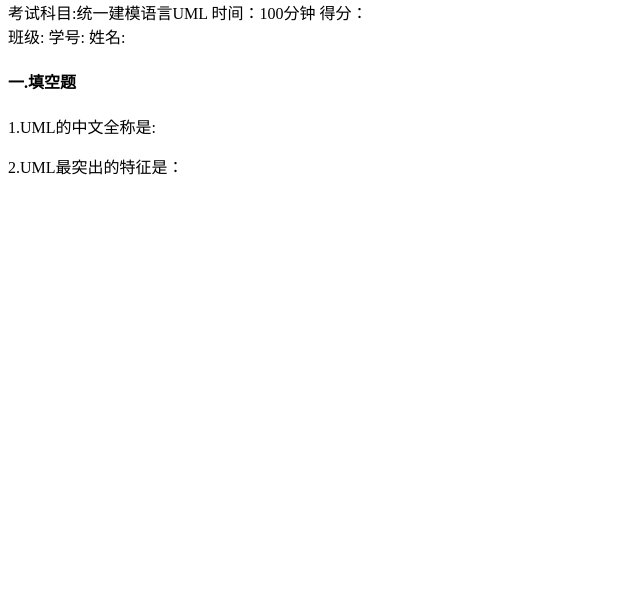
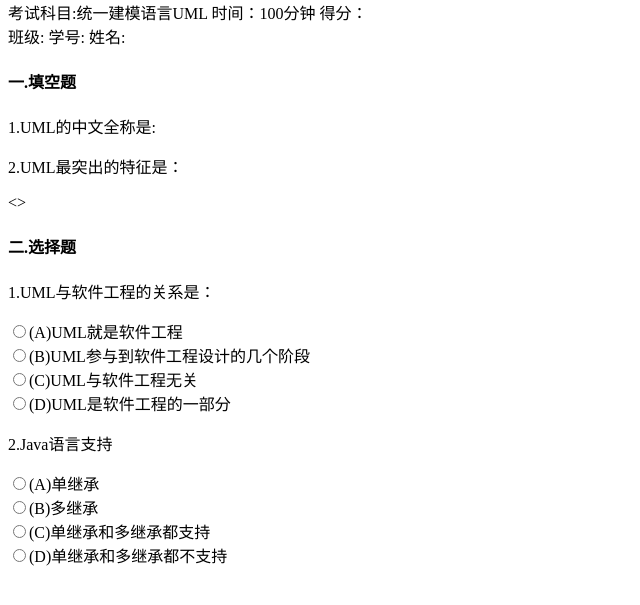
Before and after one commit to qiuyunfen/html_practice, a plain HTML site: page index.html in a window 1280 px wide. Shown: the part 75-680 px from the top of the page, without its empty margins (0-640 px from the left). Drawn offline with Linux system fonts and the light colour scheme.

Commit message:
add single select

```diff
--- a/index.html
+++ b/index.html
@@ -19,9 +19,25 @@
         </div>
 
         <div>
-            <h4>一.填空题</h4>
-            <p>1.UML的中文全称是:</p>
-            <p>2.UML最突出的特征是：</p>
+            <div>
+                <h4>一.填空题</h4>
+                <p>1.UML的中文全称是:</p>
+                <p>2.UML最突出的特征是：</p>
+            </div>
+            <>
+                <h4>二.选择题</h4>
+                <p>1.UML与软件工程的关系是：</p>
+                <input name="relation" type="radio">(A)UML就是软件工程</input><br>
+                <input name="relation" type="radio">(B)UML参与到软件工程设计的几个阶段</input><br>
+                <input name="relation" type="radio">(C)UML与软件工程无关</input><br>
+                <input name="relation" type="radio">(D)UML是软件工程的一部分</input><br>
+
+                <p>2.Java语言支持</p>
+                <input name="lauguage" type="radio">(A)单继承</input><br>
+                <input name="lauguage" type="radio">(B)多继承</input><br>
+                <input name="lauguage" type="radio">(C)单继承和多继承都支持</input><br>
+                <input name="lauguage" type="radio">(D)单继承和多继承都不支持</input><br>
+            </div>
         </div>
     </body>
 </html>
```
